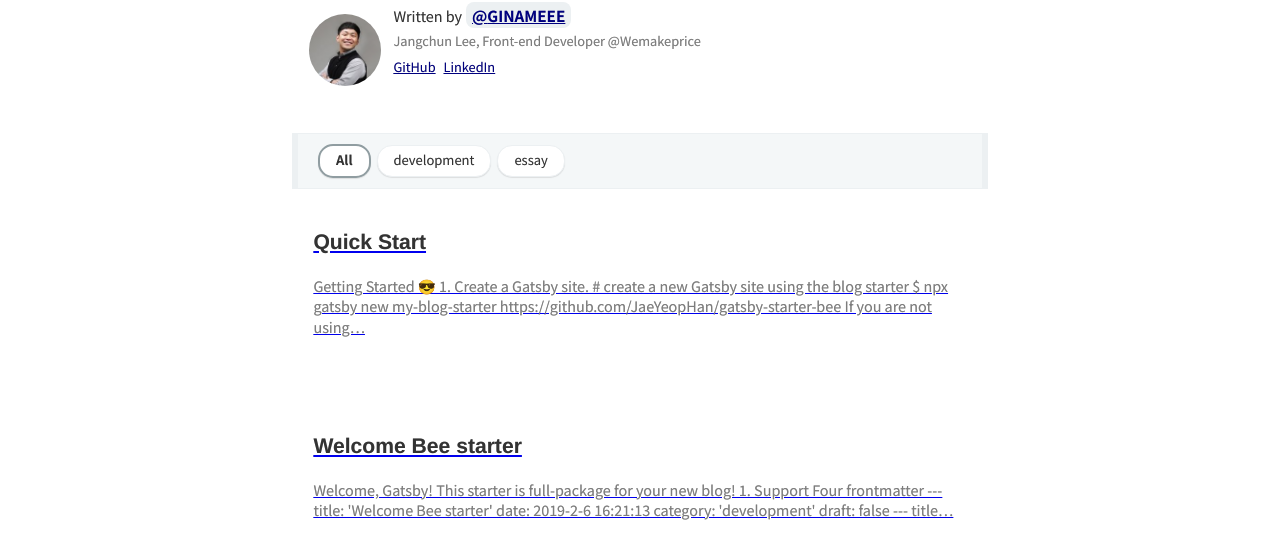
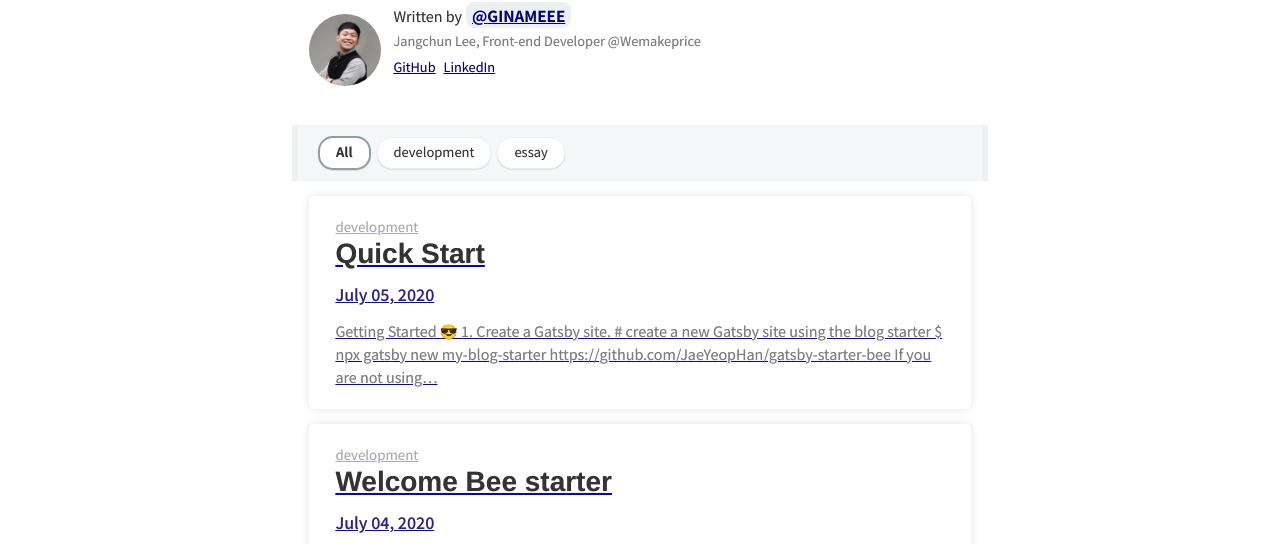
Before and after one commit to ginameee/ginameee.github.io, a Gatsby site: page / in a window 1280 px wide. Shown: the part 198-742 px from the top of the page. Built offline with nearby package versions, Linux system fonts and the light colour scheme; Gatsby itself is replaced by a stand-in of ours; some packages are replaced by stand-ins of ours; what typography-theme-github would draw is missing.

Commit message:
modify style for thumbnail-item, blog-post

```diff
--- /dev/null
+++ b/src/components/post-farewell/index.scss
@@ -0,0 +1,4 @@
+.post-farewell {
+  text-align: center;
+  opacity: 0.6;
+}
--- a/src/components/post-navigator/index.jsx
+++ b/src/components/post-navigator/index.jsx
@@ -7,6 +7,8 @@
   const { previous, next } = pageContext
 
   return (
+    previous &&
+    next && (
       <ul className="navigator">
         <li>
           {previous && (
@@ -24,4 +26,5 @@
         </li>
       </ul>
     )
+  )
 }
--- a/src/components/thumbnail-item/index.jsx
+++ b/src/components/thumbnail-item/index.jsx
@@ -4,11 +4,17 @@
 
 import './index.scss'
 
-export const ThumbnailItem = ({ node }) => (
+export const ThumbnailItem = ({ node }) => {
+  return (
     <Link className={`thumbnail ${TARGET_CLASS}`} to={node.fields.slug}>
       <div key={node.fields.slug}>
+        <div className="title">
+          <small className="category">{node.frontmatter.category}</small>
           <h3>{node.frontmatter.title || node.fields.slug}</h3>
+        </div>
+        <time>{node.frontmatter.date}</time>
         <p dangerouslySetInnerHTML={{ __html: node.excerpt }} />
       </div>
     </Link>
   )
+}
--- a/src/components/thumbnail-item/index.scss
+++ b/src/components/thumbnail-item/index.scss
@@ -2,16 +2,41 @@
 
 .thumbnail {
   display: block;
-  margin-bottom: 12px;
-  padding: 4px;
-  padding-bottom: 12px;
-  box-shadow: none;
+  margin: 15px 0;
+  padding: 20px 25px;
+  border: 1px solid $light-white;
+  border-radius: 5px;
+  -webkit-box-shadow: 0px 0px 10px 0px rgba(0, 0, 0, 0.11);
+  -moz-box-shadow: 0px 0px 10px 0px rgba(0, 0, 0, 0.11);
+  box-shadow: 0px 0px 10px 0px rgba(0, 0, 0, 0.11);
   transition: text-shadow 0.3s, opacity 0.4s;
   opacity: 0;
 
+  .title {
+    .category {
+      display: block;
+      margin-bottom: 3px;
+      color: black;
+      opacity: 0.35;
+    }
+
+    h3 {
+      font-size: 1.75rem;
+      margin: 0;
+    }
+  }
+
   p {
     font-size: 90%;
-    line-height: 1.4;
+    line-height: 1.6;
+    margin: 0;
+  }
+
+  time {
+    display: block;
+    margin: 0.8rem 0;
+    color: $theme-color1;
+    font-weight: 500;
   }
 }
 
--- a/src/styles/reset.scss
+++ b/src/styles/reset.scss
@@ -3,10 +3,13 @@
 }
 
 h2 {
-  margin-top: 100px;
+  margin-top: 6.8rem;
 }
 
-h3,
+h3 {
+  margin-top: 3.3rem;
+}
+
 h4,
 h5,
 h6 {
@@ -14,7 +17,7 @@
 }
 
 p {
-  margin-bottom: 2rem;
+  margin-bottom: 1.5rem;
 }
 
 strong {
--- a/src/templates/blog-post.js
+++ b/src/templates/blog-post.js
@@ -19,6 +19,7 @@
 import 'katex/dist/katex.min.css'
 import { PostToc } from '../components/post-toc'
 import { getMenus } from '../components/post-toc/service'
+import { PostFarewell } from '../components/post-farewell'
 
 export default ({ data, pageContext, location }) => {
   useEffect(() => {
@@ -46,6 +47,8 @@
       <Elements.Hr />
       <Bio />
       <PostNavigator pageContext={pageContext} />
+      <PostFarewell />
+
       {!!disqusShortName && (
         <Disqus
           post={post}
```
Also changed, not shown: src/components/post-farewell/index.jsx (added, +14 -0 lines). Lines whose indentation alone changed are shown as unchanged.
